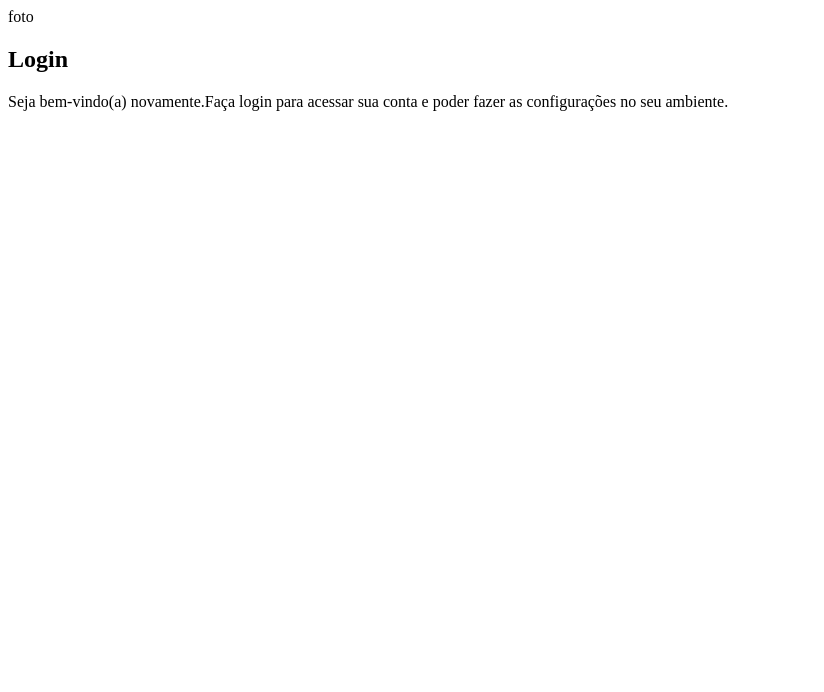
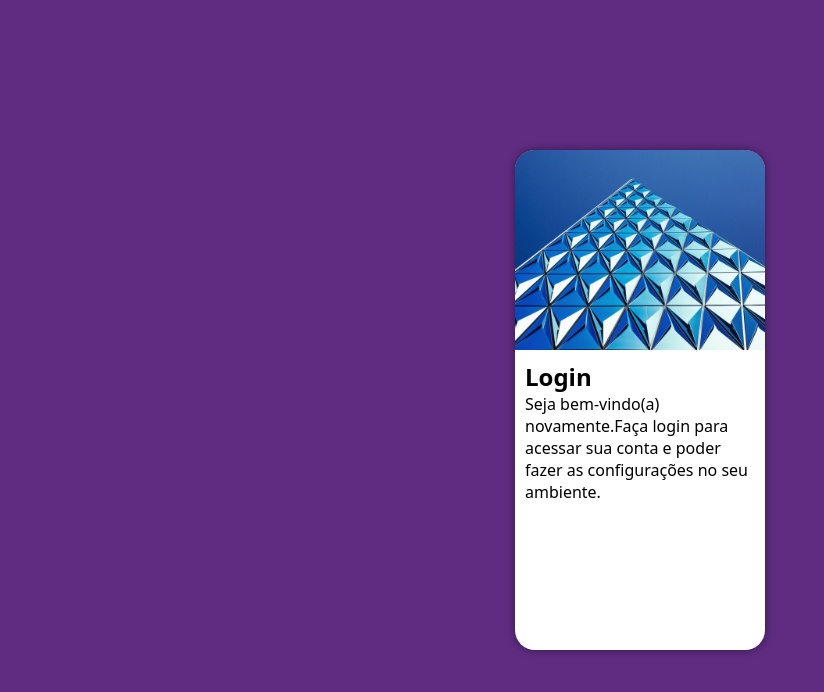
Before and after one commit to ASFDGSDJKHJSDJK/projeto-login, a plain HTML site: page index.html in a window 1280 px wide. Shown: the whole page, without its empty margins (0-824 px from the left). Drawn offline with Linux system fonts and the light colour scheme.

Commit message:
criei uma tela de login

```diff
--- a/estilos/style.css
+++ b/estilos/style.css
@@ -5,3 +5,49 @@
     Verde: #49a09d
     Lilás: #5f2c82
 */
+
+*{
+    font-family: system-ui, -apple-system, BlinkMacSystemFont, 'Segoe UI', Roboto, Oxygen, Ubuntu, Cantarell, 'Open Sans', 'Helvetica Neue', sans-serif;
+    padding: 0px;
+    margin: 0px;
+    box-sizing: border-box;
+}
+
+body,html{
+    background-color:#5f2c82 ;
+    height: 100vh;
+    width: 100vw;
+}
+
+main{
+    position: relative;
+    height: 100vh;
+    width: 100vw;
+}
+
+section#login {
+    position: absolute;
+    top: 50%;
+    left: 50%;
+    transform: translate(-50%, -50%);
+    overflow: hidden;
+
+    background-color: white;
+    width: 250px;
+    height: 500px;
+    border-radius: 20px;
+    box-shadow: 0px 0px 10px rgba(0, 0, 0, 0.450);
+}
+
+section#login > div#imagem{
+    display: block;
+    background: #5f2c82 url(../imagens/pexels-scott-webb-139198.jpg) no-repeat;
+    background-size:cover;
+    background-position: left bottom;
+    height: 200px;
+}
+
+section#login > div#formulario{
+    display: block;
+    padding: 10px;
+}
--- a/index.html
+++ b/index.html
@@ -10,10 +10,10 @@
 <body>
       <main>
            <section id="login">
-              <div id="imagens">
-                   foto
+              <div id="imagem">
+                <!--Aqui vai a imagem nas CSS-->
               </div>
-              <div id="fprmulario">
+              <div id="formulario">
                  <h1>Login</h1>
                  <p>Seja bem-vindo(a) novamente.Faça login para acessar sua conta e poder fazer as configurações no seu ambiente.</p>
                  <form action="login.php" method="post">
```
